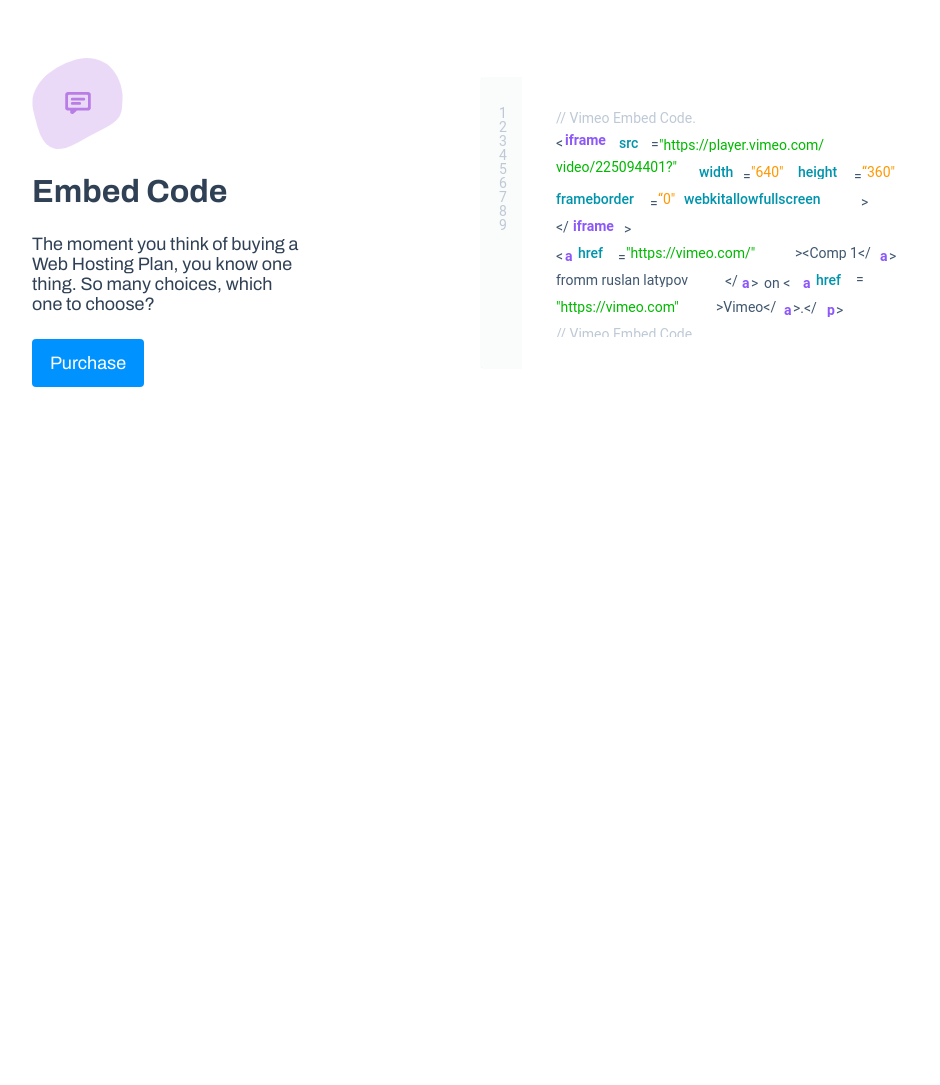
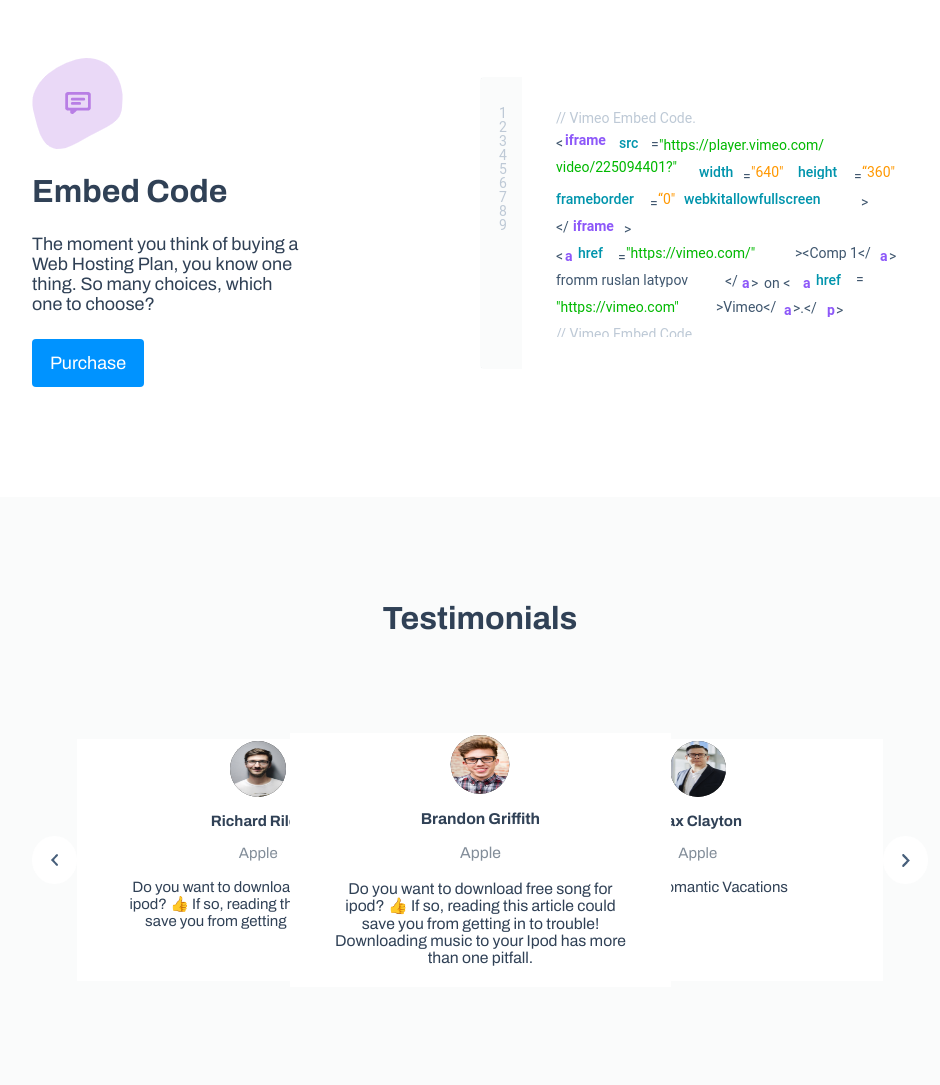
Before and after one commit to Palmer786/landing-page, a Gatsby site: page / in a window 1280 px wide. Shown: the part 2649-3734 px from the top of the page, without its empty margins (160-1100 px from the left). Before the commit the page ends 3146 px from the top, so only its background shows below. Built offline with nearby package versions, Linux system fonts and the light colour scheme; Gatsby itself is replaced by a stand-in of ours.

Commit message:
feature: Add new testimonials section to page

```diff
--- /dev/null
+++ b/src/components/TestimonialsSection/index.js
@@ -0,0 +1,208 @@
+import React, {useState} from 'react';
+import styled, {css} from 'styled-components';
+
+import arrowLeft from '../../images/arrow_left.png';
+import arrowRight from '../../images/arrow_right.png';
+import firstPerson from '../../images/person-1.jpg';
+import secondPerson from '../../images/person-2.jpg';
+import thirdPerson from '../../images/person-3.jpg';
+
+const MainWrapper = styled.section`
+  width: 100%;
+  height: 588px;
+  background: #fafbfb;
+  display: flex;
+  flex-direction: column;
+  justify-content: space-evenly;
+  align-items: center;
+`;
+
+const Title = styled.h1`
+  color: #304156;
+  font-size: 32px;
+  text-align: center;
+`;
+
+const SliderWrapper = styled.div`
+  width: 70%;
+  height: 242px;
+  display: flex;
+  justify-content: space-between;
+  align-items: center;
+`;
+
+const SliderButtonLeft = styled.div`
+  width: 5%;
+  height: 100%;
+  display: flex;
+  align-items: center;
+  background: #fafbfb;
+`;
+
+const SliderButtonRight = styled(SliderButtonLeft)`
+  justify-content: flex-end;
+`;
+
+const WhiteCircle = styled.div`
+  height: 48px;
+  width: 48px;
+  background: white;
+  display: flex;
+  justify-content: center;
+  align-items: center;
+  border-radius: 50%;
+  cursor: pointer;
+
+  &:hover {
+    background: whitesmoke;
+  }
+`;
+
+const SliderContent = styled.div`
+  width: 90%;
+  height: 242px;
+  background: white;
+  display: flex;
+  position: relative;
+`;
+
+const SliderElement = styled.div`
+  height: 100%;
+  width: 45%;
+  display: flex;
+  flex-direction: column;
+  align-items: center;
+  justify-content: space-around;
+  position: absolute;
+  background: white;
+  z-index: 1;
+  transition: all 0.2s;
+
+  ${({currentElement, sliderId}) =>
+    currentElement === sliderId &&
+    css`
+      z-index: 3;
+      transform: scale(1.05);
+    `}
+`;
+
+const FirstSliderElement = styled(SliderElement)``;
+
+const SecondSliderElement = styled(SliderElement)`
+  margin-left: 27.5%;
+  z-index: 2;
+`;
+
+const ThirdSliderElement = styled(SliderElement)`
+  margin-left: 54.5%;
+`;
+
+const Avatar = styled.div`
+  width: 56px;
+  height: 56px;
+  border-radius: 50%;
+  background: #333;
+`;
+
+const PersonImage = styled.img`
+  height: 100%;
+  width: 100%;
+  border-radius: 50%;
+  background-position: center;
+`;
+
+const Name = styled.h4`
+  text-align: center;
+  color: #304156;
+  font-size: 15px;
+  height: 40px;
+  display: flex;
+  justify-content: center;
+  align-items: center;
+`;
+
+const Work = styled.p`
+  text-align: center;
+  color: #828d99;
+  font-size: 15px;
+  height: 30px;
+  display: flex;
+  justify-content: center;
+  align-items: flex-start;
+`;
+
+const Description = styled.p`
+  text-align: center;
+  color: #304156;
+  font-size: 15px;
+  height: 100px;
+  width: 80%;
+  display: flex;
+  justify-content: center;
+  align-items: flex-start;
+`;
+
+export default () => {
+  const [currentElement, setCurrentElement] = useState(2);
+
+  const selectNextElement = () => {
+    if (currentElement === 3) return;
+    setCurrentElement((el) => el + 1);
+  };
+
+  const selectPrevElement = () => {
+    if (currentElement === 1) return;
+    setCurrentElement((el) => el - 1);
+  };
+
+  return (
+    <MainWrapper>
+      <Title>Testimonials</Title>
+      <SliderWrapper>
+        <SliderButtonLeft>
+          <WhiteCircle onClick={() => selectPrevElement()}>
+            <img src={arrowLeft} alt="left" />
+          </WhiteCircle>
+        </SliderButtonLeft>
+        <SliderContent>
+          <FirstSliderElement currentElement={currentElement} sliderId={1}>
+            <Avatar>
+              <PersonImage src={firstPerson} alt="avatar" />
+            </Avatar>
+            <Name>Richard Riley</Name>
+            <Work>Apple</Work>
+            <Description>
+              Do you want to download free song for ipod? 👍 If so, reading this
+              article could save you from getting in to trouble!
+            </Description>
+          </FirstSliderElement>
+          <SecondSliderElement currentElement={currentElement} sliderId={2}>
+            <Avatar>
+              <PersonImage src={secondPerson} alt="avatar" />
+            </Avatar>
+            <Name>Brandon Griffith</Name>
+            <Work>Apple</Work>
+            <Description>
+              Do you want to download free song for ipod? 👍 If so, reading this
+              article could save you from getting in to trouble! Downloading
+              music to your Ipod has more than one pitfall.
+            </Description>
+          </SecondSliderElement>
+          <ThirdSliderElement currentElement={currentElement} sliderId={3}>
+            <Avatar>
+              <PersonImage src={thirdPerson} alt="avatar" />
+            </Avatar>
+            <Name>Max Clayton</Name>
+            <Work>Apple</Work>
+            <Description>Cheap Romantic Vacations</Description>
+          </ThirdSliderElement>
+        </SliderContent>
+        <SliderButtonRight>
+          <WhiteCircle onClick={() => selectNextElement()}>
+            <img src={arrowRight} alt="right" />
+          </WhiteCircle>
+        </SliderButtonRight>
+      </SliderWrapper>
+    </MainWrapper>
+  );
+};
--- a/src/pages/index.js
+++ b/src/pages/index.js
@@ -8,6 +8,7 @@
 import ProductionSection from '../components/ProductionSection';
 import FeatureSection from '../components/FeatureSection';
 import CodeSection from '../components/CodeSection';
+import TestimonialsSection from '../components/TestimonialsSection';
 
 const IndexPage = () => (
   <Layout>
@@ -17,6 +18,7 @@
     <ProductionSection />
     <FeatureSection />
     <CodeSection />
+    <TestimonialsSection />
   </Layout>
 );
 
```
Also changed, not shown: src/images/arrow_left.png (added), src/images/arrow_right.png (added), src/images/person-1.jpg (added), src/images/person-2.jpg (added), src/images/person-3.jpg (added).
